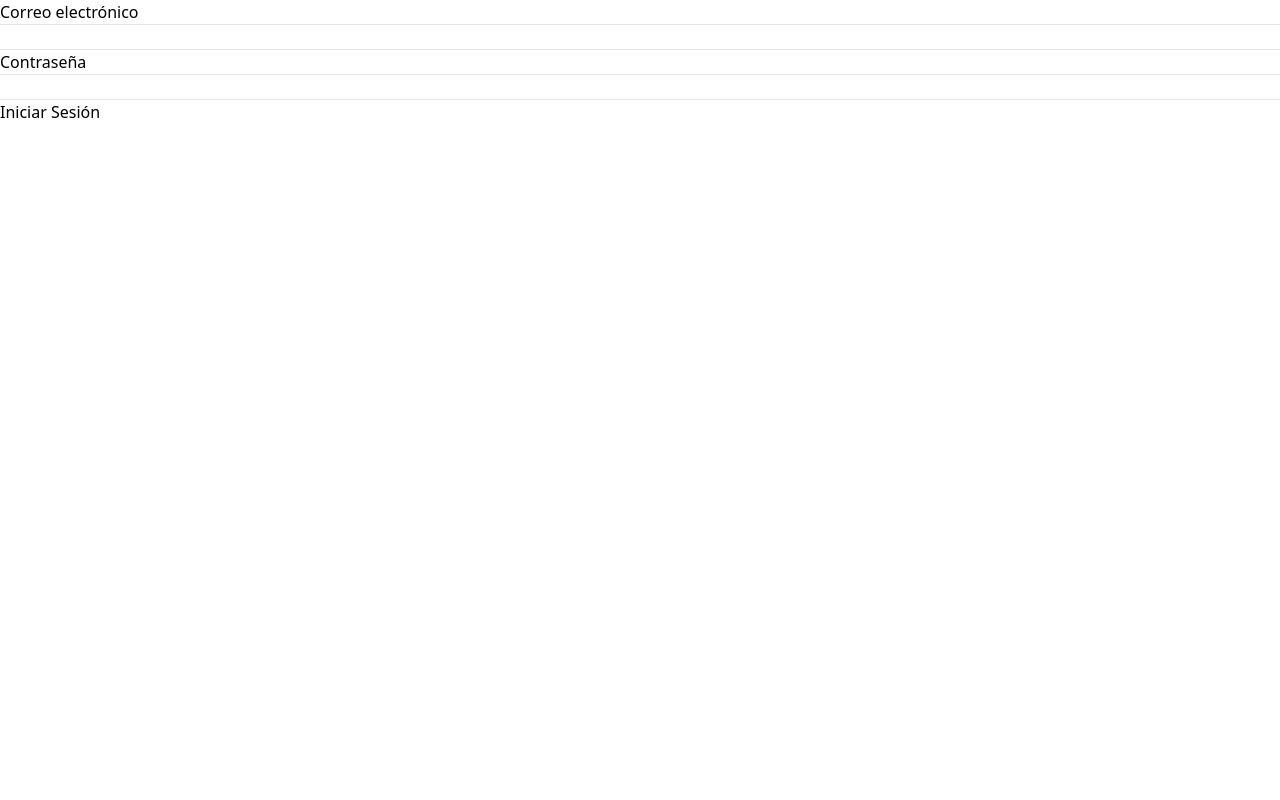
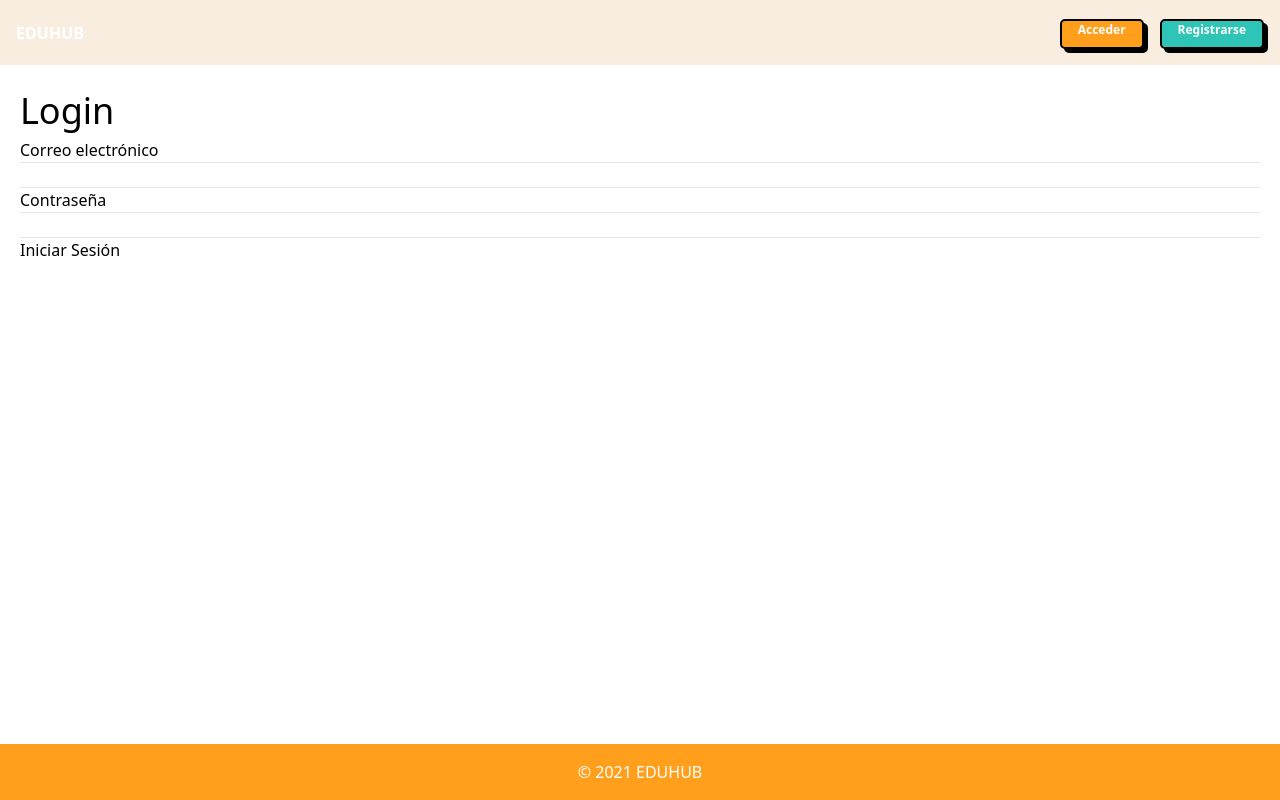
Before and after one commit to josuexsant/eduhub-frontend, a React (Vite) app: page /login in a window 1280 px wide. Built offline with nearby package versions, Linux system fonts and the light colour scheme.

Commit message:
fast changes in css

```diff
--- a/src/components/Footer.jsx
+++ b/src/components/Footer.jsx
@@ -2,7 +2,7 @@ import './Footer.css';
 
 export const Footer = () => {
   return (
-    <footer className="bg-color-1 p-4 absolute block w-full mt-20">
+    <footer className="bg-color-1 p-4 absolute block w-full mt-20 bottom-0">
       <div className="mx-auto text-white text-center">
         &copy; 2021 EDUHUB
       </div>
--- a/src/layouts/MainLayout.jsx
+++ b/src/layouts/MainLayout.jsx
@@ -3,10 +3,10 @@ import { Footer } from "../components/Footer";
 
 export const MainLayout = ({ children }) => {
   return (
-    <>
+    <div className="static">
       <Navbar />
       {children}
       <Footer />
-    </>
+    </div>
   );
 };
--- a/src/pages/Login.jsx
+++ b/src/pages/Login.jsx
@@ -1,6 +1,7 @@
 import { useAuth } from "../hooks/useAuth";
 import { useNavigate } from "react-router-dom";
 import { useEffect } from "react";
+import { MainLayout } from "../layouts/MainLayout";
 
 export const Login = () => {
   const { signin, isAuthenticated } = useAuth();
@@ -18,15 +19,21 @@ export const Login = () => {
   };
 
   return (
+    <MainLayout>
+      <div className="blocks block h-auto relative top-16 p-5">
+        <h3>Login</h3>
         <form onSubmit={handleSubmit}>
           <label htmlFor="email">Correo electrónico</label> <hr />
           <input type="email" id="email" name="email" required />
           <hr />
           <label htmlFor="password">Contraseña</label>
           <hr />
-      <input type="password" id="password" name="password" required /> <hr />
+          <input type="password" id="password" name="password" required />{" "}
+          <hr />
           <button type="submit">Iniciar Sesión</button>
         </form>
+      </div>
+    </MainLayout>
   );
 };
 
--- a/src/pages/Profile.jsx
+++ b/src/pages/Profile.jsx
@@ -1,19 +1,12 @@
 import { MainLayout } from "../layouts/MainLayout";
-import { useNavigate } from "react-router-dom";
 
 export const Profile = () => {
-  const navigate = useNavigate();
-
-  const handleLogout = () => {
-    navigate("/login");
-  };
 
   return (
     <MainLayout>
-      <div>
-        <h1>Profile</h1>
+      <div className="blocks block h-auto relative top-16 p-5">
+        <h3>Perfil</h3>
         <p>This is the profile page</p>
-        <button onClick={handleLogout}>Salir</button>
       </div>
     </MainLayout>
   );
--- a/src/pages/Signin.jsx
+++ b/src/pages/Signin.jsx
@@ -20,13 +20,14 @@ export const Signin = () => {
 
   return (
     <MainLayout>
-      <div >
-        <h1>Signin</h1>
+      <div className="blocks block h-auto relative top-16 p-5">
+        <h3>Registrarse</h3>
         <form onSubmit={handleSubmit}>
           <label htmlFor="email">Correo electrónico</label> <hr />
           <input type="email" id="email" name="email" required /> <hr />
           <label htmlFor="password">Contraseña</label> <hr />
-          <input type="password" id="password" name="password" required /> <hr />
+          <input type="password" id="password" name="password" required />{" "}
+          <hr />
           <button type="submit">Registrarte</button>
         </form>
       </div>
```
Lines whose indentation alone changed are shown as unchanged.
